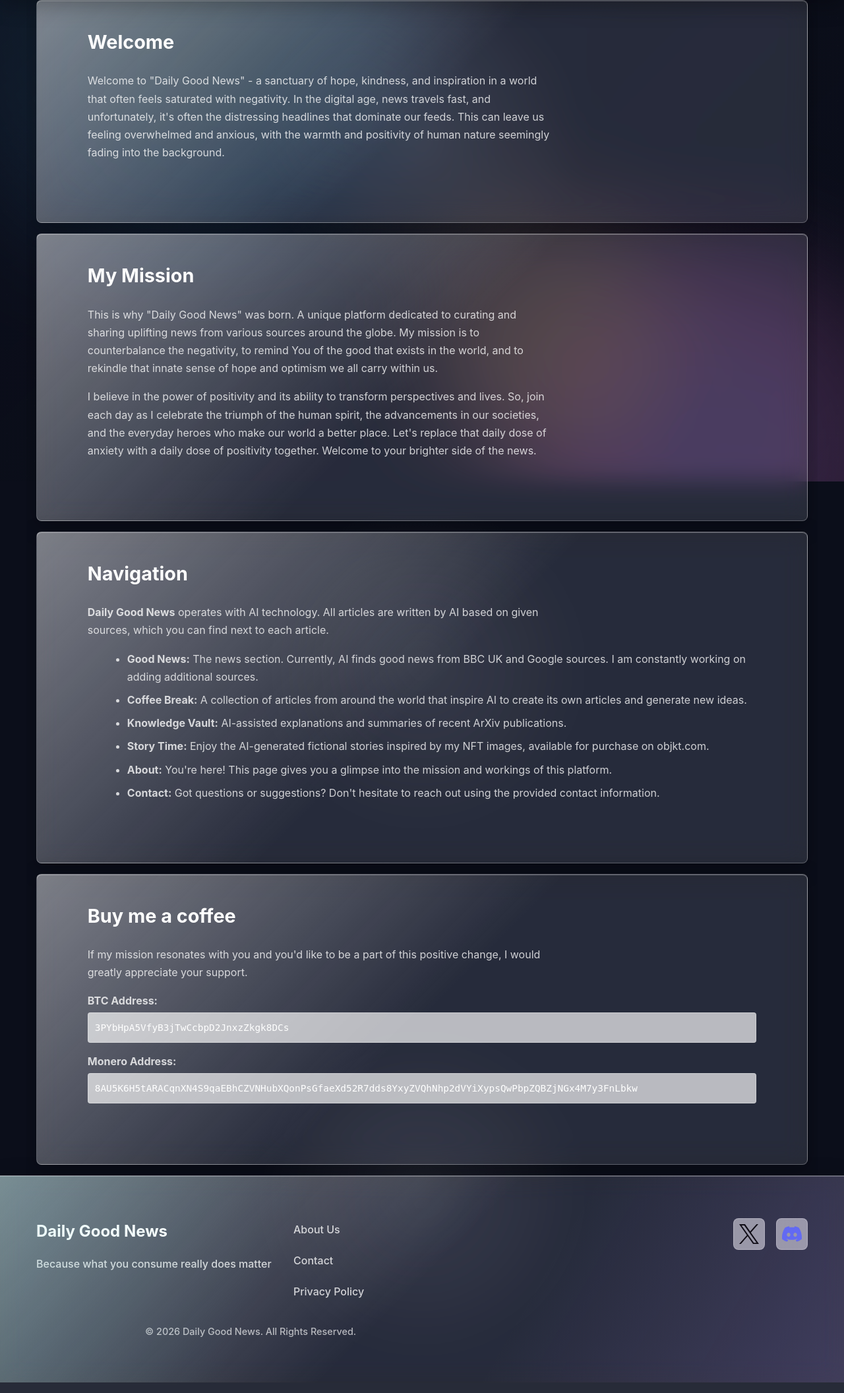
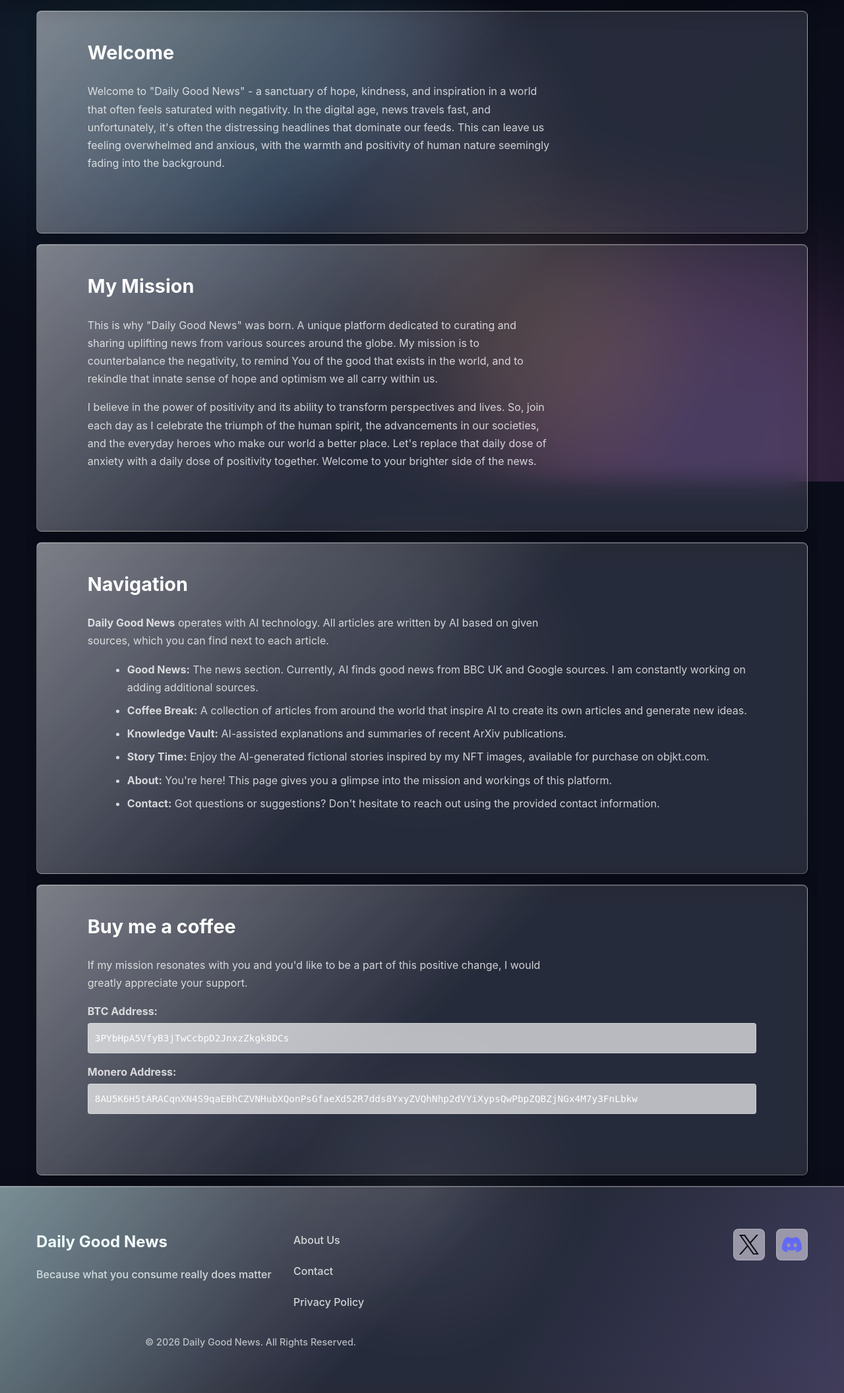
Before and after one commit to skillsharer/dailygoodnews-frontend, a Flask app: page /about in a window 1280 px wide. Shown: the part 70-2182 px from the top of the page at 66% size. Run offline with Flask 3, Linux system fonts and the light colour scheme; parts of the project's set-up code (start-up, migrations or seed data) failed here and were passed over.

Commit message:
Fixed gap at about page

```diff
--- a/static/css/about.css
+++ b/static/css/about.css
@@ -1,4 +1,8 @@
 /* About Page Styles */
+.about-page {
+    padding-top: 1rem;
+}
+
 .about-section {
     padding: 6vw;
     padding-top: clamp(1.5rem, 4vw, 2.75rem);
--- a/templates/about.html
+++ b/templates/about.html
@@ -3,7 +3,7 @@
 {% block title %}About Daily Good News{% endblock %}
 
 {% block content %}
-    <main class="container">
+    <main class="container about-page">
         <section class="about-section">
             <h2><b>Welcome</b></h2>
             <p>Welcome to "Daily Good News" - a sanctuary of hope, kindness, and inspiration in a world that often feels saturated with negativity. In the digital age, news travels fast, and unfortunately, it's often the distressing headlines that dominate our feeds. This can leave us feeling overwhelmed and anxious, with the warmth and positivity of human nature seemingly fading into the background.</p>
```
